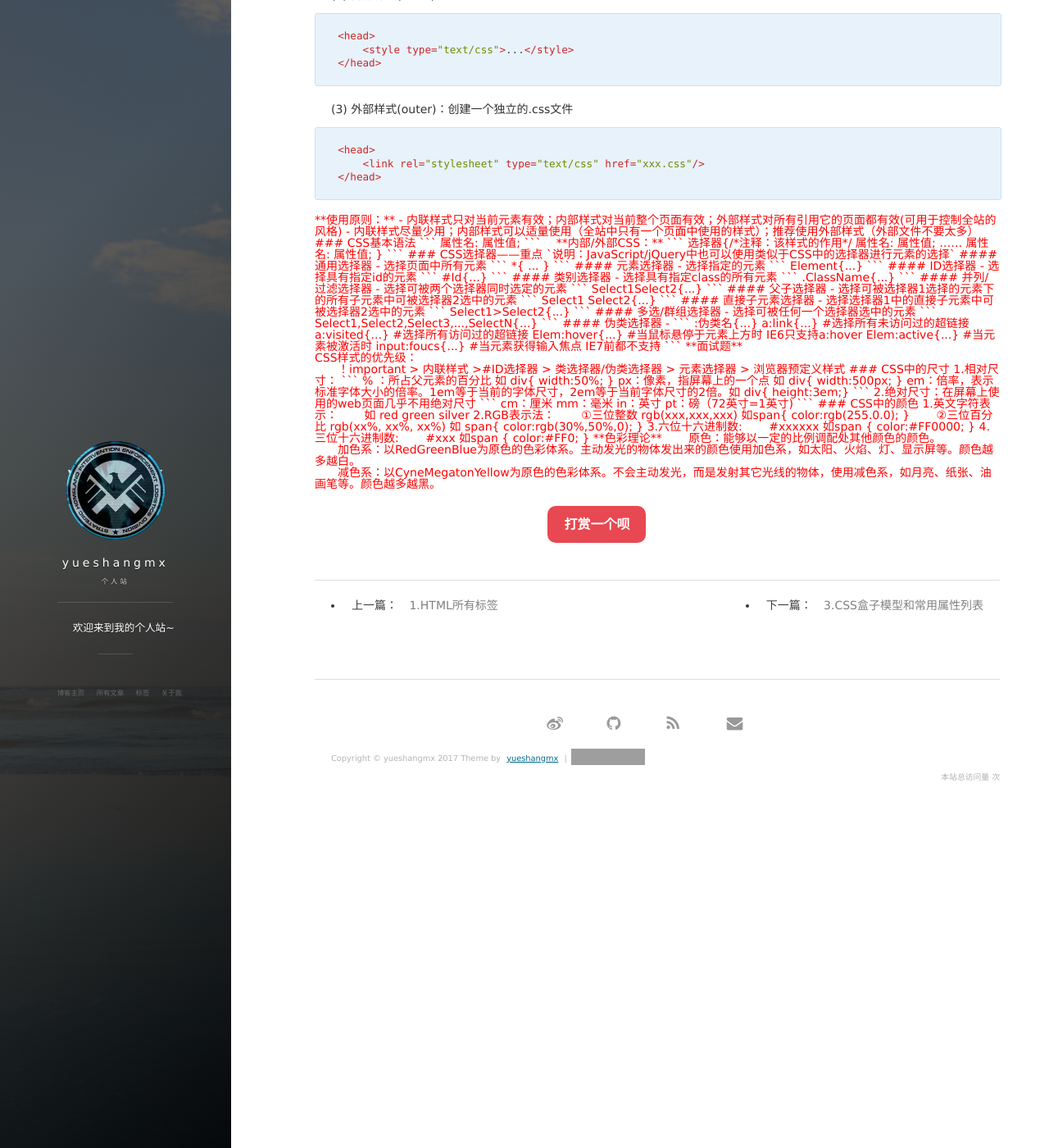
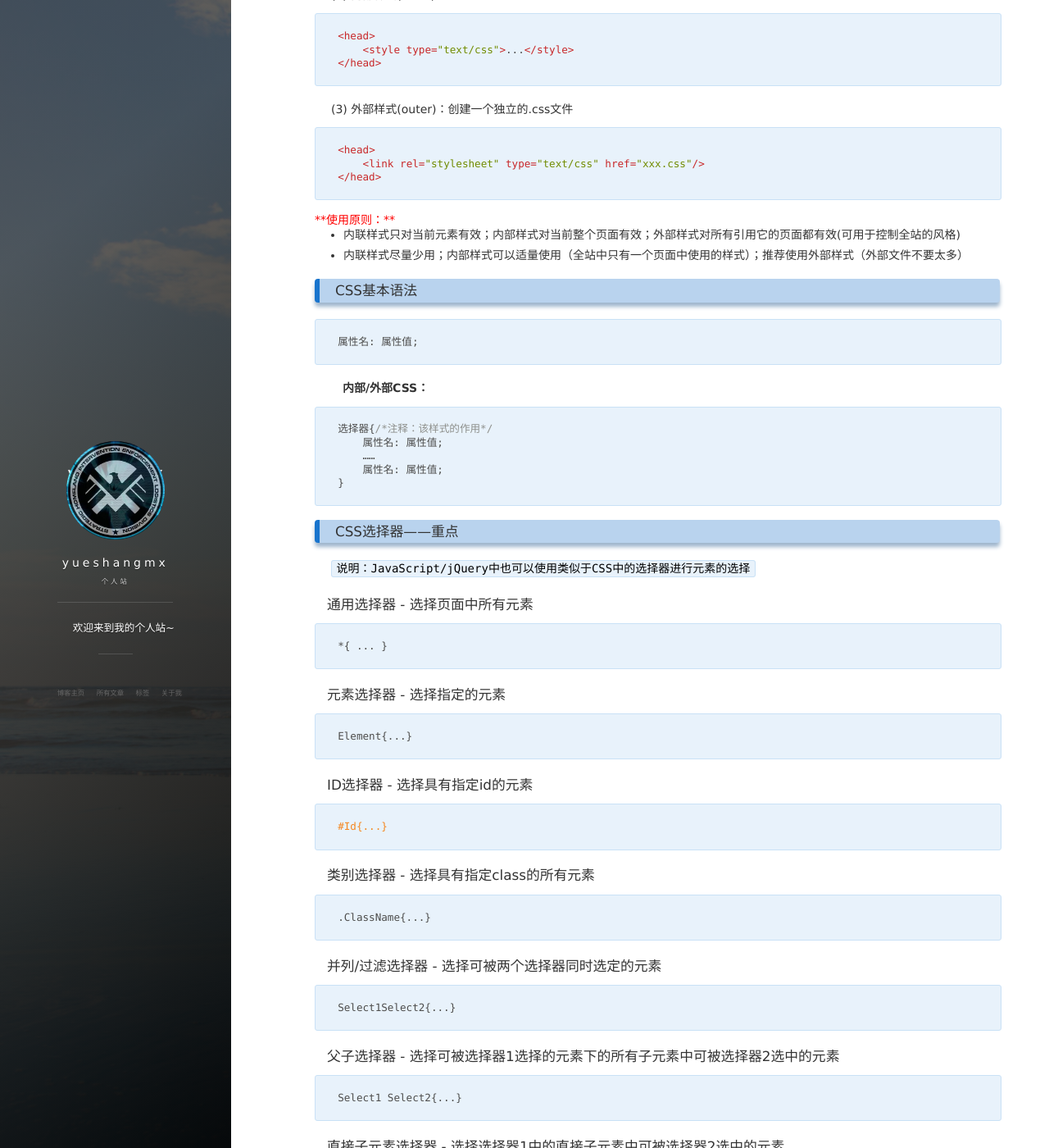
Before and after one commit to yueshangmx/yueshangmx.github.io, a Jekyll site: the page built from _posts/2017-08-02-CSS选择器.md, in a window 1280 px wide and 1400 px high, scrolled down 490 px. Shown: the whole window at 82% size. Built offline with Jekyll 4.4.1, drawn with Linux system fonts in a browser that asks for light colours; nearby versions of some CDN libraries; comment, search, counter and statistics services are not loaded; some of the changed text lies outside the part shown; grey boxes are pictures that could not be loaded.

Commit message:
update 2017-10-17 19:00

````diff
--- a/_posts/2017-08-02-CSS选择器.md
+++ b/_posts/2017-08-02-CSS选择器.md
@@ -29,7 +29,7 @@ tags: 笔记
 </head>
 ```
 
-<font color="#f00">**使用原则：** <font>
+<font color="#f00">**使用原则：** </font>
 
  - 内联样式只对当前元素有效；内部样式对当前整个页面有效；外部样式对所有引用它的页面都有效(可用于控制全站的风格)
  - 内联样式尽量少用；内部样式可以适量使用（全站中只有一个页面中使用的样式）；推荐使用外部样式（外部文件不要太多）
````
Also changed, not shown: _posts/2017-08-03-CSS常用属性列表.md (+1 -1 lines).
